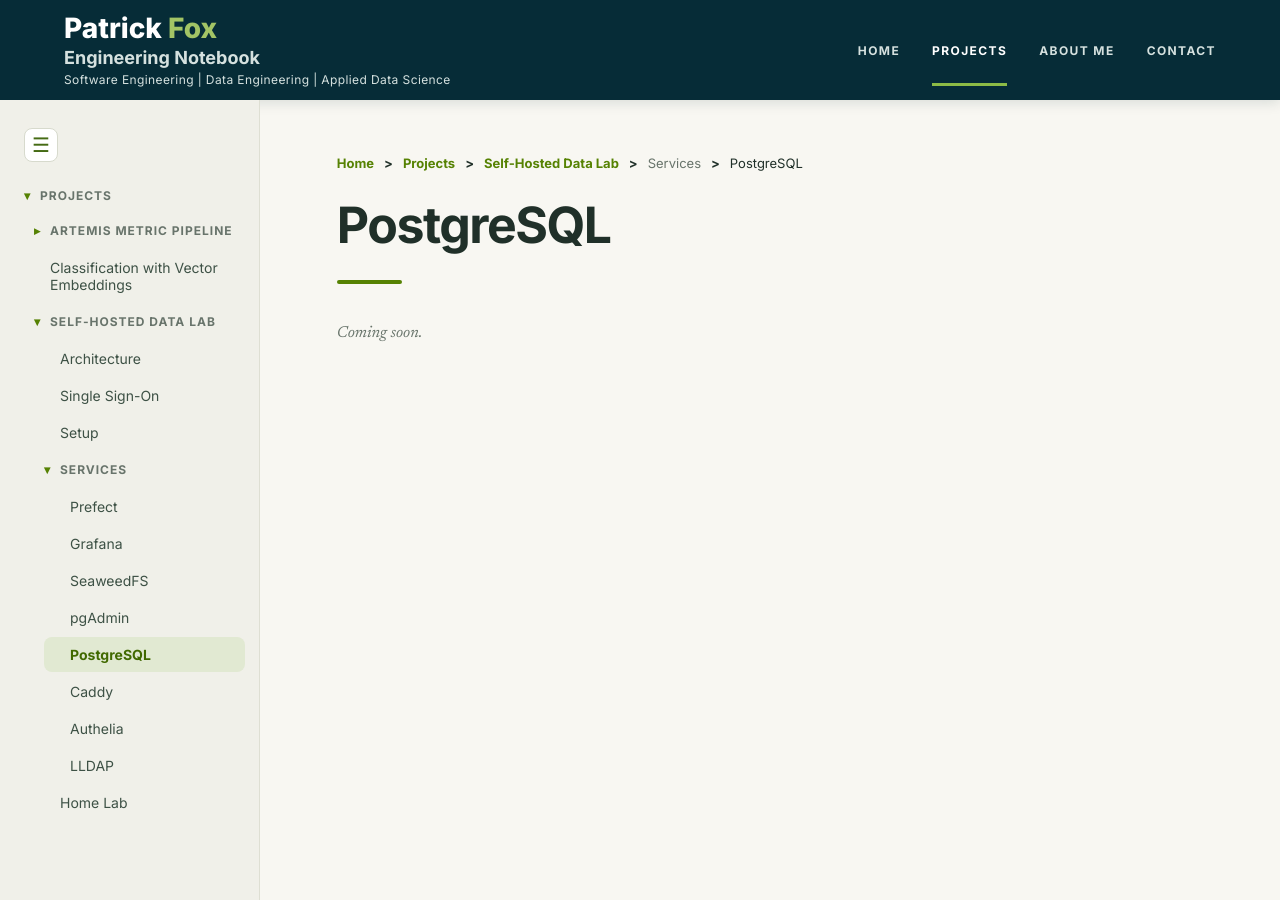
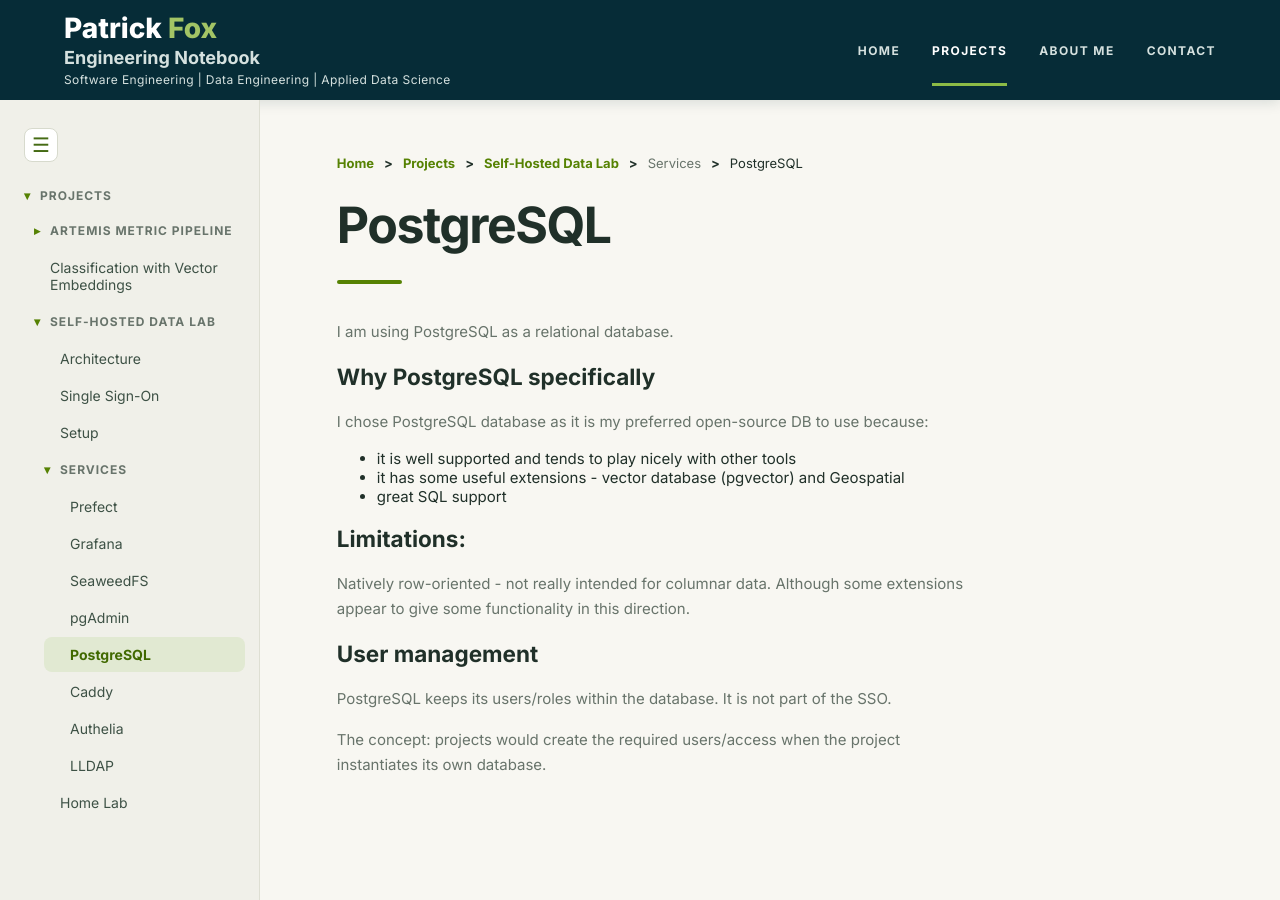
Before and after one commit to pgfox/pgfox.github.io, an MkDocs documentation site: the page built from docs/projects/data-lab/services/postgres.md, in a window 1280 px wide. Built offline with MkDocs 1.6.1, drawn with Linux system fonts in a browser that asks for light colours.

Commit message:
added some doc on postgres

```diff
--- a/docs/projects/data-lab/services/postgres.md
+++ b/docs/projects/data-lab/services/postgres.md
@@ -1,3 +1,24 @@
 # PostgreSQL
 
-*Coming soon.*
+I am using PostgreSQL as a relational database.
+
+
+## Why PostgreSQL specifically
+
+I chose PostgreSQL database as it is my preferred open-source DB to use because:
+
+- it is well supported and tends to play nicely with other tools
+- it has some useful extensions - vector database (pgvector) and Geospatial
+- great SQL support
+
+
+## Limitations:
+
+Natively row-oriented - not really intended for columnar data. Although some extensions appear to give some functionality in this direction.
+
+
+## User management
+
+PostgreSQL keeps its users/roles within the database. It is not part of the SSO.
+
+The concept: projects would create the required users/access when the project instantiates its own database.
```
